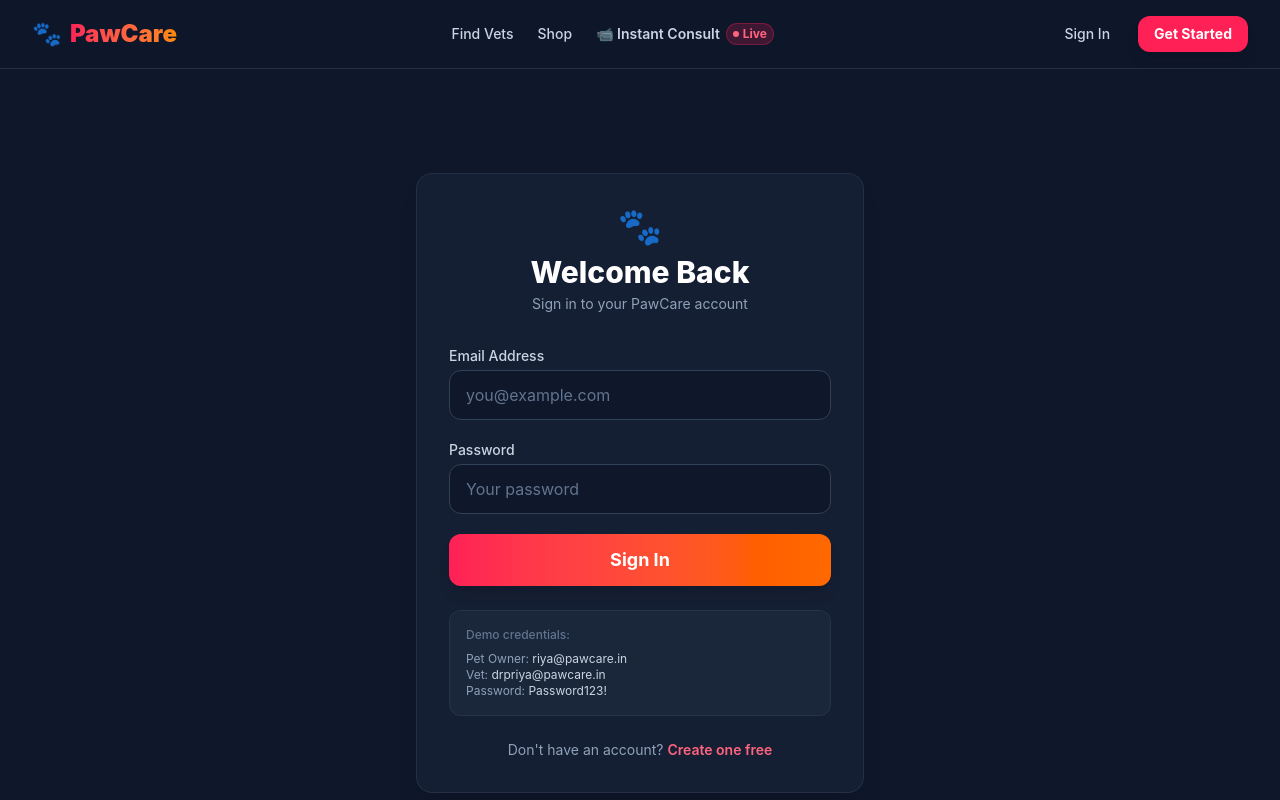
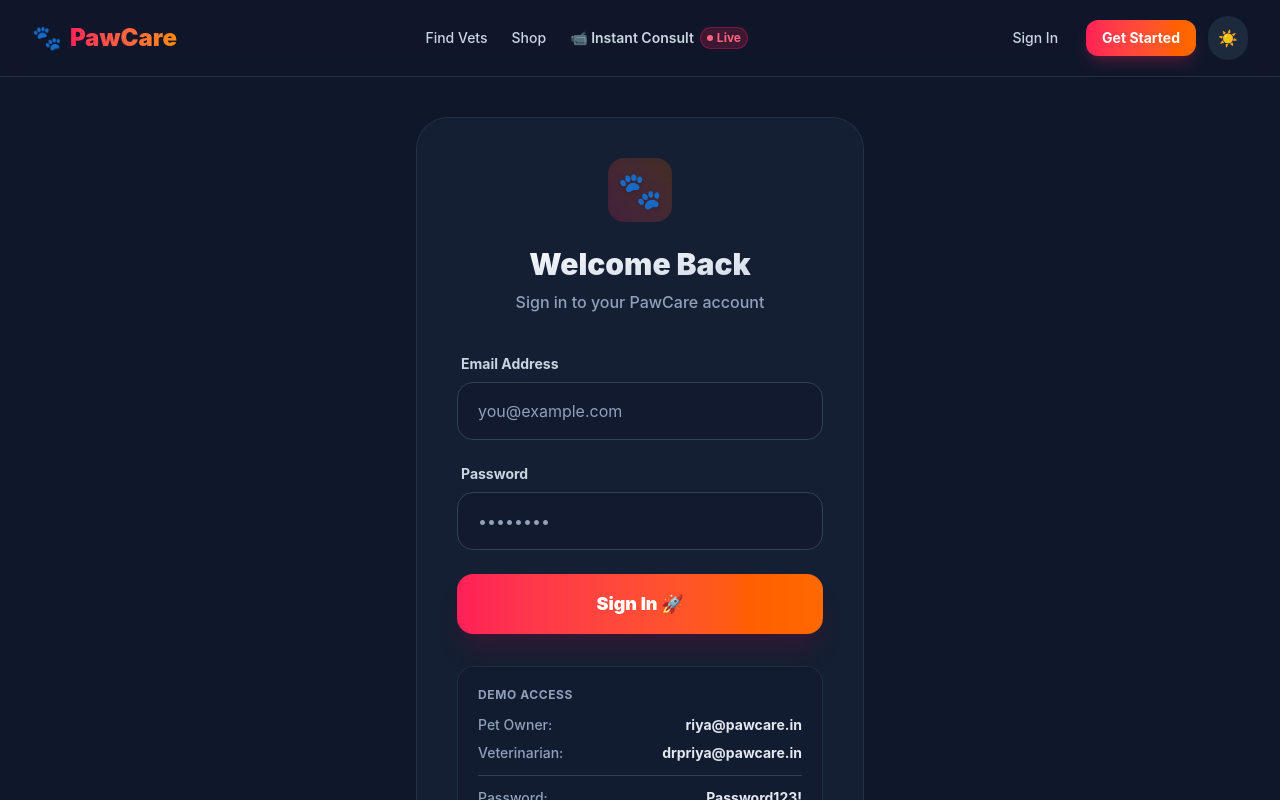
Before and after one commit to CodewithAbhishekPandey/pawcare, a React (Vite) app in the folder client/: page /login in a window 1280 px wide. Shown: the top 800 px of the page. Built offline with nearby package versions, Linux system fonts and the light colour scheme; no server answers.

Commit message:
Aesthetic UI overhaul and Light/Dark Mode

```diff
--- a/client/src/App.jsx
+++ b/client/src/App.jsx
@@ -3,6 +3,7 @@ import { BrowserRouter, Routes, Route, Navigate } from 'react-router-dom';
 import { AuthProvider, useAuth } from './context/AuthContext';
 import { CartProvider } from './context/CartContext';
 import { SocketProvider } from './context/SocketContext';
+import { ThemeProvider } from './context/ThemeContext';
 
 // Layout
 import Navbar from './components/Navbar';
@@ -65,7 +66,7 @@ function AppRoutes({ settings }) {
           <Route path="*" element={
             <div className="text-center py-32">
               <p className="text-6xl mb-4">🐾</p>
-              <h2 className="text-3xl font-bold text-white mb-3">Page Not Found</h2>
+              <h2 className="text-3xl font-bold text-slate-800 dark:text-white mb-3">Page Not Found</h2>
               <p className="text-slate-400 mb-8">Looks like this trail leads nowhere.</p>
               <a href="/" className="px-6 py-3 bg-rose-500 hover:bg-rose-600 text-white rounded-xl font-semibold transition-colors">
                 Go Home
@@ -97,17 +98,19 @@ function App() {
   }, []);
 
   return (
+    <ThemeProvider>
       <AuthProvider>
         <CartProvider>
           <SocketProvider>
             <BrowserRouter>
-            <div className="min-h-screen bg-slate-900 text-white" style={{ fontFamily: "'Inter', sans-serif" }}>
+              <div className="min-h-screen transition-colors duration-300" style={{ fontFamily: "'Inter', sans-serif" }}>
                 <AppRoutes settings={settings} />
               </div>
             </BrowserRouter>
           </SocketProvider>
         </CartProvider>
       </AuthProvider>
+    </ThemeProvider>
   );
 }
 
--- a/client/src/components/Navbar.jsx
+++ b/client/src/components/Navbar.jsx
@@ -2,10 +2,12 @@ import React, { useState } from 'react';
 import { Link, NavLink, useNavigate } from 'react-router-dom';
 import { useAuth } from '../context/AuthContext';
 import { useCart } from '../context/CartContext';
+import { useTheme } from '../context/ThemeContext';
 
 const Navbar = ({ settings = {} }) => {
   const { user, logout } = useAuth();
   const { totalItems } = useCart();
+  const { theme, toggleTheme } = useTheme();
   const navigate = useNavigate();
   const [menuOpen, setMenuOpen] = useState(false);
 
@@ -16,10 +18,10 @@ const Navbar = ({ settings = {} }) => {
   };
 
   const linkCls = ({ isActive }) =>
-    `font-medium text-sm transition-colors ${isActive ? 'text-rose-400' : 'text-slate-300 hover:text-white'}`;
+    `font-medium text-sm transition-colors ${isActive ? 'text-rose-500 dark:text-rose-400' : 'text-slate-600 hover:text-slate-900 dark:text-slate-300 dark:hover:text-white'}`;
 
   return (
-    <header className="border-b border-white/10 bg-slate-900/90 backdrop-blur-md sticky top-0 z-40">
+    <header className="border-b border-slate-200/50 dark:border-white/10 bg-white/80 dark:bg-slate-900/80 backdrop-blur-md sticky top-0 z-40 transition-colors duration-300">
       <div className="max-w-7xl mx-auto px-4 sm:px-6 lg:px-8 py-4 flex justify-between items-center">
 
         {/* Logo */}
@@ -40,7 +42,7 @@ const Navbar = ({ settings = {} }) => {
               to="/instant-consult"
               className={({ isActive }) =>
                 `flex items-center gap-1.5 font-semibold text-sm transition-colors ${
-                  isActive ? 'text-rose-400' : 'text-slate-300 hover:text-white'
+                  isActive ? 'text-rose-500 dark:text-rose-400' : 'text-slate-600 hover:text-slate-900 dark:text-slate-300 dark:hover:text-white'
                 }`
               }
             >
@@ -61,7 +63,7 @@ const Navbar = ({ settings = {} }) => {
               {user.role === 'pet_owner' && (
                 <Link
                   to="/cart"
-                  className="relative p-2 text-slate-300 hover:text-white transition-colors"
+                  className="relative p-2 text-slate-500 hover:text-slate-900 dark:text-slate-300 dark:hover:text-white transition-colors"
                   title="Cart"
                 >
                   🛒
@@ -74,30 +76,39 @@ const Navbar = ({ settings = {} }) => {
               )}
               <Link
                 to="/dashboard"
-                className="px-4 py-2 bg-slate-700 hover:bg-slate-600 text-white font-medium rounded-xl text-sm transition-all"
+                className="px-4 py-2 bg-slate-100 hover:bg-slate-200 text-slate-800 dark:bg-slate-800 dark:hover:bg-slate-700 dark:text-white font-medium rounded-xl text-sm transition-all"
               >
                 Dashboard
               </Link>
-              <span className="text-xs px-3 py-1.5 bg-white/10 rounded-full text-slate-300 font-medium capitalize">
+              <span className="text-xs px-3 py-1.5 bg-slate-100 dark:bg-white/10 rounded-full text-slate-600 dark:text-slate-300 font-medium capitalize">
                 {user.role.replace('_', ' ')} · {user.name.split(' ')[0]}
               </span>
               <button
                 onClick={handleLogout}
-                className="px-4 py-2 border border-slate-600 text-slate-300 hover:bg-slate-700 hover:text-white rounded-xl text-sm font-medium transition-all"
+                className="px-4 py-2 border border-slate-300 dark:border-slate-600 text-slate-600 dark:text-slate-300 hover:bg-slate-50 dark:hover:bg-slate-700 hover:text-slate-900 dark:hover:text-white rounded-xl text-sm font-medium transition-all"
               >
                 Logout
               </button>
             </>
           ) : (
             <>
-              <Link to="/login" className="px-4 py-2 text-slate-300 hover:text-white text-sm font-medium transition-colors">
+              <Link to="/login" className="px-4 py-2 text-slate-600 hover:text-slate-900 dark:text-slate-300 dark:hover:text-white text-sm font-medium transition-colors">
                 Sign In
               </Link>
-              <Link to="/register" className="px-4 py-2 bg-rose-500 hover:bg-rose-600 text-white font-bold rounded-xl text-sm shadow-lg transition-all">
+              <Link to="/register" className="px-4 py-2 bg-gradient-to-r from-rose-500 to-orange-500 hover:from-rose-600 hover:to-orange-600 text-white font-bold rounded-xl text-sm shadow-lg shadow-rose-500/20 transition-all transform hover:scale-105 active:scale-95">
                 Get Started
               </Link>
             </>
           )}
+
+          {/* Theme Toggle */}
+          <button
+            onClick={toggleTheme}
+            className="p-2.5 rounded-full bg-slate-100 hover:bg-slate-200 dark:bg-slate-800 dark:hover:bg-slate-700 text-slate-600 dark:text-slate-300 transition-colors"
+            title={`Switch to ${theme === 'light' ? 'dark' : 'light'} mode`}
+          >
+            {theme === 'light' ? '🌙' : '☀️'}
+          </button>
         </div>
 
         {/* Mobile Toggle */}
--- /dev/null
+++ b/client/src/context/ThemeContext.jsx
@@ -0,0 +1,36 @@
+import React, { createContext, useContext, useEffect, useState } from 'react';
+
+const ThemeContext = createContext();
+
+export const useTheme = () => useContext(ThemeContext);
+
+export const ThemeProvider = ({ children }) => {
+  const [theme, setTheme] = useState(() => {
+    // Check localStorage first, otherwise fallback to system preference, default to dark
+    const stored = localStorage.getItem('theme');
+    if (stored) return stored;
+    if (window.matchMedia && window.matchMedia('(prefers-color-scheme: dark)').matches) return 'dark';
+    return 'dark'; // Defaulting to dark as requested
+  });
+
+  useEffect(() => {
+    // Persist to localStorage
+    localStorage.setItem('theme', theme);
+    // Apply class to documentElement for Tailwind dark mode
+    if (theme === 'dark') {
+      document.documentElement.classList.add('dark');
+    } else {
+      document.documentElement.classList.remove('dark');
+    }
+  }, [theme]);
+
+  const toggleTheme = () => {
+    setTheme(prev => (prev === 'light' ? 'dark' : 'light'));
+  };
+
+  return (
+    <ThemeContext.Provider value={{ theme, toggleTheme }}>
+      {children}
+    </ThemeContext.Provider>
+  );
+};
--- a/client/src/index.css
+++ b/client/src/index.css
@@ -1,10 +1,11 @@
 @import "tailwindcss";
+
+@custom-variant dark (&:where(.dark, .dark *));
 
 @layer base {
   body {
     -webkit-font-smoothing: antialiased;
     -moz-osx-font-smoothing: grayscale;
-    color: var(--color-slate-100);
-    background-color: var(--color-slate-900);
+    @apply bg-slate-50 text-slate-900 dark:bg-slate-900 dark:text-slate-100 transition-colors duration-300;
   }
 }
--- a/client/src/pages/Login.jsx
+++ b/client/src/pages/Login.jsx
@@ -35,39 +35,44 @@ const Login = () => {
   }
 
   return (
-    <div className="max-w-md mx-auto mt-16 bg-slate-800/50 backdrop-blur-xl p-8 rounded-2xl shadow-xl border border-slate-700/50">
-      <div className="text-center mb-8">
-        <span className="text-4xl">🐾</span>
-        <h1 className="text-3xl font-extrabold text-white mt-2">Welcome Back</h1>
-        <p className="text-slate-400 text-sm mt-1">Sign in to your PawCare account</p>
+    <div className="min-h-[80vh] flex items-center justify-center px-4">
+      <div className="w-full max-w-md bg-white/60 dark:bg-slate-800/50 backdrop-blur-2xl p-8 sm:p-10 rounded-[2rem] shadow-2xl shadow-slate-200/50 dark:shadow-none border border-white/50 dark:border-slate-700/50 transition-all duration-300">
+        <div className="text-center mb-10">
+          <div className="inline-flex items-center justify-center w-16 h-16 rounded-2xl bg-gradient-to-tr from-rose-100 to-orange-100 dark:from-rose-500/20 dark:to-orange-500/20 mb-6 shadow-inner">
+            <span className="text-4xl drop-shadow-sm">🐾</span>
+          </div>
+          <h1 className="text-3xl font-black bg-gradient-to-br from-slate-800 to-slate-500 dark:from-white dark:to-slate-300 bg-clip-text text-transparent">Welcome Back</h1>
+          <p className="text-slate-500 dark:text-slate-400 font-medium mt-2">Sign in to your PawCare account</p>
         </div>
 
         {error && (
-        <div className="mb-6 p-3 bg-red-500/20 border border-red-500/40 rounded-lg text-red-300 text-sm">{error}</div>
+          <div className="mb-6 p-4 bg-red-50 dark:bg-red-500/10 border border-red-200 dark:border-red-500/20 rounded-2xl text-red-600 dark:text-red-400 text-sm flex items-center gap-2 font-medium">
+             <span>⚠️</span> {error}
+          </div>
         )}
 
-      <form onSubmit={handleSubmit} className="space-y-5">
+        <form onSubmit={handleSubmit} className="space-y-6">
           <div>
-          <label className="block text-sm font-medium text-slate-300 mb-1">Email Address</label>
+            <label className="block text-sm font-bold text-slate-700 dark:text-slate-300 mb-2 ml-1">Email Address</label>
             <input
               id="login-email"
               type="email"
               value={email}
               onChange={(e) => setEmail(e.target.value)}
               placeholder="you@example.com"
-            className="mt-1 block w-full px-4 py-3 bg-slate-900 border border-slate-700 rounded-xl text-white placeholder-slate-500 focus:outline-none focus:ring-2 focus:ring-rose-500 transition-all"
+              className="block w-full px-5 py-4 bg-white/80 dark:bg-slate-900/50 border border-slate-200 dark:border-slate-700 rounded-2xl text-slate-800 dark:text-white placeholder-slate-400 focus:outline-none focus:ring-4 focus:ring-rose-500/20 focus:border-rose-500 transition-all duration-300"
               required
             />
           </div>
           <div>
-          <label className="block text-sm font-medium text-slate-300 mb-1">Password</label>
+            <label className="block text-sm font-bold text-slate-700 dark:text-slate-300 mb-2 ml-1">Password</label>
             <input
               id="login-password"
               type="password"
               value={password}
               onChange={(e) => setPassword(e.target.value)}
-            placeholder="Your password"
-            className="mt-1 block w-full px-4 py-3 bg-slate-900 border border-slate-700 rounded-xl text-white placeholder-slate-500 focus:outline-none focus:ring-2 focus:ring-rose-500 transition-all"
+              placeholder="••••••••"
+              className="block w-full px-5 py-4 bg-white/80 dark:bg-slate-900/50 border border-slate-200 dark:border-slate-700 rounded-2xl text-slate-800 dark:text-white placeholder-slate-400 focus:outline-none focus:ring-4 focus:ring-rose-500/20 focus:border-rose-500 transition-all duration-300"
               required
             />
           </div>
@@ -75,23 +80,35 @@ const Login = () => {
             id="login-submit"
             type="submit"
             disabled={loading}
-          className="w-full py-3 px-4 bg-gradient-to-r from-rose-500 to-orange-500 hover:from-rose-600 hover:to-orange-600 disabled:opacity-60 font-bold text-lg rounded-xl shadow-lg transition-all transform active:scale-95 text-white"
+            className="w-full mt-2 py-4 px-4 bg-gradient-to-r from-rose-500 to-orange-500 hover:from-rose-600 hover:to-orange-600 disabled:opacity-60 disabled:hover:scale-100 font-black text-lg rounded-2xl shadow-xl shadow-rose-500/30 dark:shadow-rose-900/20 transition-all duration-300 transform hover:-translate-y-1 active:scale-95 text-white flex items-center justify-center gap-2"
           >
-          {loading ? 'Signing in…' : 'Sign In'}
+            {loading ? <span className="animate-pulse">Authenticating...</span> : 'Sign In 🚀'}
           </button>
         </form>
 
-      <div className="mt-6 p-4 bg-slate-800/80 rounded-xl border border-slate-700/50">
-        <p className="text-xs text-slate-500 mb-2 font-medium">Demo credentials:</p>
-        <p className="text-xs text-slate-400">Pet Owner: <span className="text-slate-300">riya@pawcare.in</span></p>
-        <p className="text-xs text-slate-400">Vet: <span className="text-slate-300">drpriya@pawcare.in</span></p>
-        <p className="text-xs text-slate-400">Password: <span className="text-slate-300">Password123!</span></p>
+        <div className="mt-8 p-5 bg-slate-50/80 dark:bg-slate-900/50 rounded-2xl border border-slate-200/50 dark:border-slate-700/50 backdrop-blur-sm">
+          <p className="text-xs text-slate-500 dark:text-slate-400 mb-3 font-bold uppercase tracking-wider">Demo Access</p>
+          <div className="space-y-2">
+            <div className="flex justify-between text-sm">
+               <span className="text-slate-500 dark:text-slate-400 font-medium">Pet Owner:</span>
+               <span className="font-bold text-slate-700 dark:text-slate-200">riya@pawcare.in</span>
+            </div>
+            <div className="flex justify-between text-sm">
+               <span className="text-slate-500 dark:text-slate-400 font-medium">Veterinarian:</span>
+               <span className="font-bold text-slate-700 dark:text-slate-200">drpriya@pawcare.in</span>
+            </div>
+            <div className="flex justify-between text-sm border-t border-slate-200 dark:border-slate-700 pt-3 mt-3">
+               <span className="text-slate-500 dark:text-slate-400 font-medium">Password:</span>
+               <span className="font-bold text-slate-700 dark:text-slate-200">Password123!</span>
+            </div>
+          </div>
         </div>
 
-      <p className="text-center text-slate-400 text-sm mt-6">
-        Don't have an account?{' '}
-        <Link to="/register" className="text-rose-400 hover:text-rose-300 font-semibold">Create one free</Link>
+        <p className="text-center text-slate-500 dark:text-slate-400 font-medium mt-8">
+          New to PawCare?{' '}
+          <Link to="/register" className="text-rose-500 hover:text-rose-600 dark:text-rose-400 dark:hover:text-rose-300 font-bold underline decoration-2 underline-offset-4 transition-colors">Create an account</Link>
         </p>
+      </div>
     </div>
   );
 };
```
Lines whose indentation alone changed are shown as unchanged.
